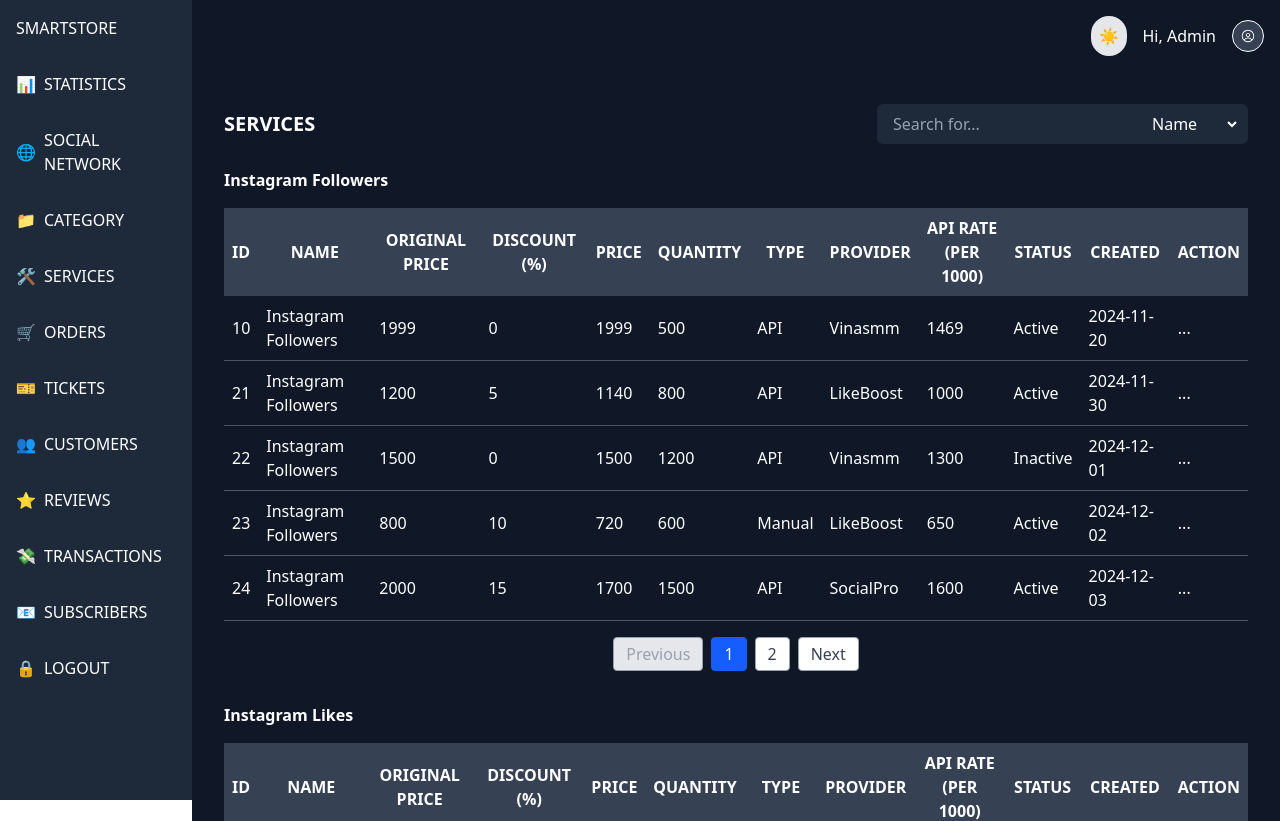
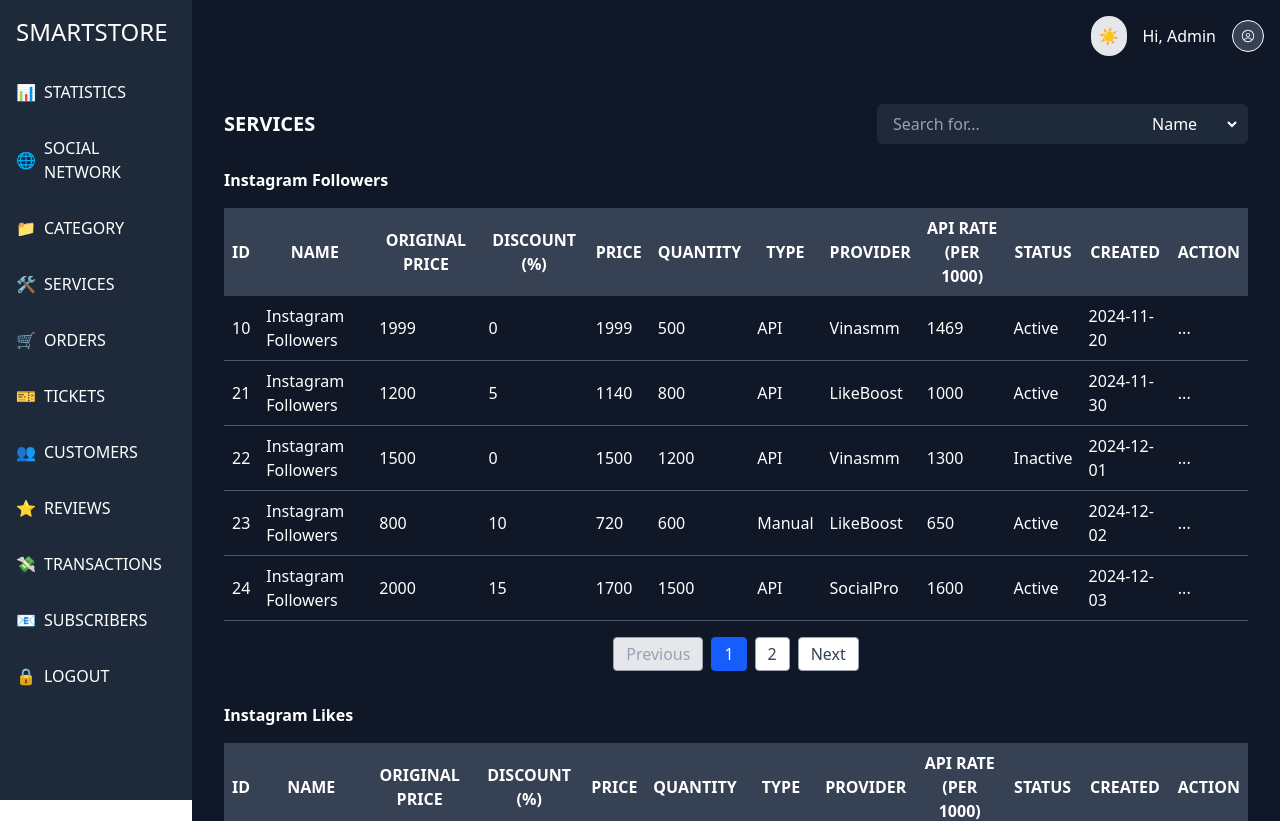
Before and after one commit to Code2With-Pratik/Admin-Dashboard-, a React (Vite) app in the folder frontend/: page / in a window 1280 px wide. Shown: the top 821 px of the page. Built offline with nearby package versions, Linux system fonts and the light colour scheme.

Commit message:
feat: increase font size for better visibility in Sidebar and Dashboard components

```diff
--- a/frontend/src/components/Sidebar.jsx
+++ b/frontend/src/components/Sidebar.jsx
@@ -24,7 +24,7 @@ const Sidebar = ({ setActiveSection, isOpen, toggleSidebar }) => {
       ${isOpen ? 'translate-x-0' : '-translate-x-full'} md:translate-x-0 md:w-48`}
     >
       <div className="p-4">
-        <span className="block md:block">SMARTSTORE</span>
+        <span className="text-2xl block md:block">SMARTSTORE</span>
       </div>
       <div className="flex flex-col flex-1">
         {sections.map((section) => (
--- a/frontend/src/pages/Dashboard.jsx
+++ b/frontend/src/pages/Dashboard.jsx
@@ -41,7 +41,7 @@ const Dashboard = () => {
           <button onClick={toggleSidebar} className="md:hidden">
             {isSidebarOpen ? '✖' : '☰'}
           </button>
-          <h1 className="text-xl font-bold">SmartStore</h1>
+          <h1 className="text-2xl font-bold">SmartStore</h1>
         </div>
         <div className="flex items-center space-x-4">
           <button
```
